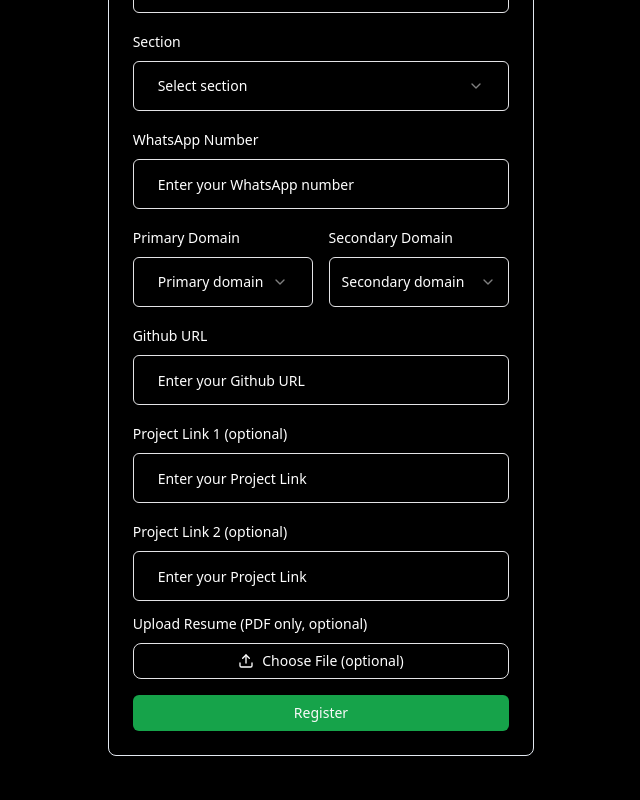
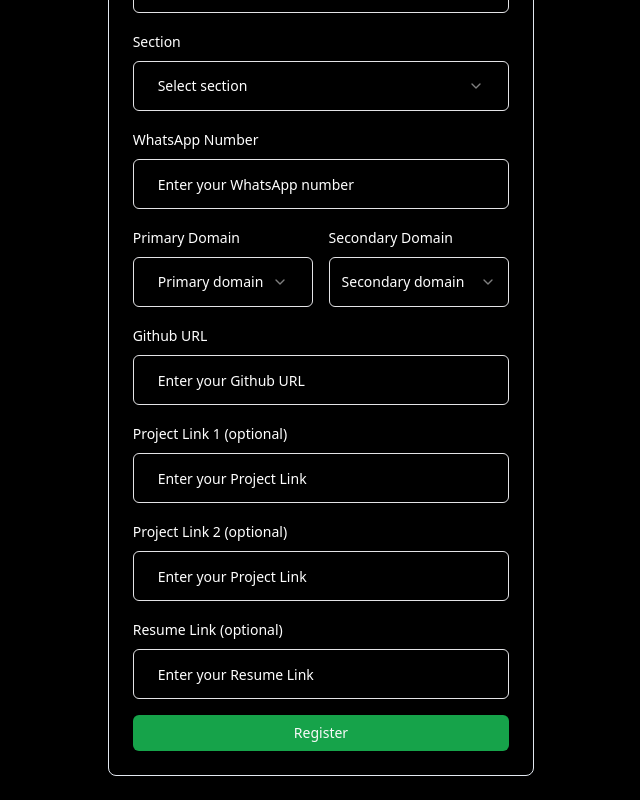
Before and after one commit to dharmendra-007/Intro_to_programming, a Next.js app: page /register in a window 1280 px wide. Shown: the part 562-1362 px from the top of the page, without its empty margins (319-959 px from the left). Built offline with nearby package versions, Linux system fonts and the light colour scheme.

Commit message:
whatsapp group link updated

```diff
--- a/src/app/register/page.tsx
+++ b/src/app/register/page.tsx
@@ -5,7 +5,8 @@ import { useForm } from "react-hook-form";
 import { zodResolver } from "@hookform/resolvers/zod";
 import { z } from "zod";
 import { Button } from "@/components/ui/button";
-import { Upload } from "lucide-react";
+import { buttonVariants } from "@/components/ui/button";
+import { cn } from "@/lib/utils";
 import {
   Form,
   FormControl,
@@ -26,7 +27,10 @@ import {
 import { ToastContainer, toast } from 'react-toastify';
 import 'react-toastify/dist/ReactToastify.css';
 import { CgSpinner } from "react-icons/cg";
+import { MessageCircleCode } from 'lucide-react';
 import Image from "next/image";
+import { useRouter } from "next/navigation";
+import Link from "next/link";
 
 const GENDER_OPTIONS = [
   { value: "male", label: "Male" },
@@ -81,6 +85,7 @@ const formSchema = z.object({
   ),
   projectLink1: z.string().url({ message: "Invalid project link." }).optional().or(z.literal("")),
   projectLink2: z.string().url({ message: "Invalid project link." }).optional().or(z.literal("")),
+  resumeLink: z.string().url({ message: "Invalid Url" }).optional().or(z.literal("")),
 }).refine((data) => data.primaryDomain !== data.secondaryDomain, {
   message: "Primary and secondary domains must be different",
   path: ["secondaryDomain"],
@@ -89,30 +94,11 @@ const formSchema = z.object({
 type FormValues = z.infer<typeof formSchema>;
 
 export default function RegistrationForm() {
+  const router = useRouter();
+
   const [isMounted, setIsMounted] = useState(false);
   const [isSubmitting, setIsSubmitting] = useState(false);
   const [availableSecondaryDomains, setAvailableSecondaryDomains] = useState(DOMAINS);
-  const fileInputRef = useRef<HTMLInputElement | null>(null);
-  const [fileName, setFileName] = useState<string | null>(null);
-  const [resumeFile, setResumeFile] = useState<File | null>(null);
-  const [resumeError, setResumeError] = useState<string | null>(null);
-
-  const handleFileChange = (event: React.ChangeEvent<HTMLInputElement>) => {
-    if (event.target.files && event.target.files.length > 0) {
-      const file = event.target.files[0];
-
-      if (file.type !== "application/pdf") {
-        setResumeError("Only PDF files are allowed.");
-        setFileName(null);
-        setResumeFile(null);
-        return;
-      }
-
-      setFileName(file.name);
-      setResumeFile(file);
-      setResumeError(null);
-    }
-  };
 
   useEffect(() => {
     setIsMounted(true);
@@ -134,6 +120,7 @@ export default function RegistrationForm() {
       githubUrl: "",
       projectLink1: "",
       projectLink2: "",
+      resumeLink: "",
     },
     mode: "onBlur",
   });
@@ -145,11 +132,14 @@ export default function RegistrationForm() {
   };
 
   const onSubmit = async (data: FormValues) => {
-    // Convert email to lowercase
+    // email in lowercase
     const formattedData = {
       ...data,
+      name: data.name.trim(),
       email: data.email.toLowerCase(),
     };
+
+    console.log(formattedData)
 
     setIsSubmitting(true);
 
@@ -162,13 +152,12 @@ export default function RegistrationForm() {
         }
       });
 
-      if (resumeFile) {
-        formData.append("resume", resumeFile);
-      }
-
-      const response = await fetch("https://rfbe.vercel.app/api/v1/students/newregestration", {
+      const response = await fetch("https://itp-secondyear.vercel.app/api/v1/students/newregestration", {
         method: "POST",
-        body: formData, // Send as FormData instead of JSON
+        headers: {
+          "Content-Type": "application/json",
+        },
+        body: JSON.stringify(formattedData),
       });
 
       const result = await response.json();
@@ -186,8 +175,7 @@ export default function RegistrationForm() {
         });
         form.reset();
         setAvailableSecondaryDomains(DOMAINS);
-        setFileName(null);
-        setResumeFile(null);
+        router.push("https://chat.whatsapp.com/Ey8JkhYMswpLYr5PKpkV1I");
       } else {
         toast.error(`Failed to register: ${result.message || 'Unknown error'}`, {
           position: "top-right",
@@ -474,41 +462,23 @@ export default function RegistrationForm() {
               )}
             />
 
-            {/* Resume Upload Field - Now Optional */}
-            <div className="grid w-full items-center gap-3">
-              <Label htmlFor="resume">Upload Resume (PDF only, optional)</Label>
+            <FormField
+              control={form.control}
+              name="resumeLink"
+              render={({ field }) => (
+                <FormItem>
+                  <FormLabel>Resume Link (optional)</FormLabel>
+                  <FormControl>
+                    <Input className="placeholder:text-white text-white p-6" placeholder="Enter your Resume Link" {...field} />
+                  </FormControl>
+                  <FormMessage />
+                </FormItem>
+              )}
+            />
 
-              {/* Hidden File Input with ARIA Label */}
-              <input
-                ref={fileInputRef}
-                id="resume"
-                type="file"
-                accept="application/pdf"
-                className="hidden"
-                onChange={handleFileChange}
-                aria-label="Upload your resume (optional)"
-                title="Upload Resume (optional)"
-              />
-
-              {/* Clickable Button with Icon */}
-              <Button
-                type="button"
-                variant="outline"
-                onClick={() => fileInputRef.current?.click()}
-                className="flex items-center gap-2 px-4 py-2 text-white bg-black rounded-lg"
-              >
-                <Upload size={20} />
-                <span>Choose File (optional)</span>
+              <Button type="submit" disabled={isSubmitting} className="w-full bg-green-600 hover:bg-green-700">
+                {isSubmitting ? <CgSpinner className="animate-spin" /> : "Register"}
               </Button>
-
-              {/* Display selected file name or error */}
-              {fileName && <p className="text-sm text-gray-400">{fileName}</p>}
-              {resumeError && <p className="text-sm text-red-500">{resumeError}</p>}
-            </div>
-
-            <Button type="submit" disabled={isSubmitting} className="w-full bg-green-600 hover:bg-green-700">
-              {isSubmitting ? <CgSpinner className="animate-spin" /> : "Register"}
-            </Button>
           </form>
         </Form>
       </div>
```
